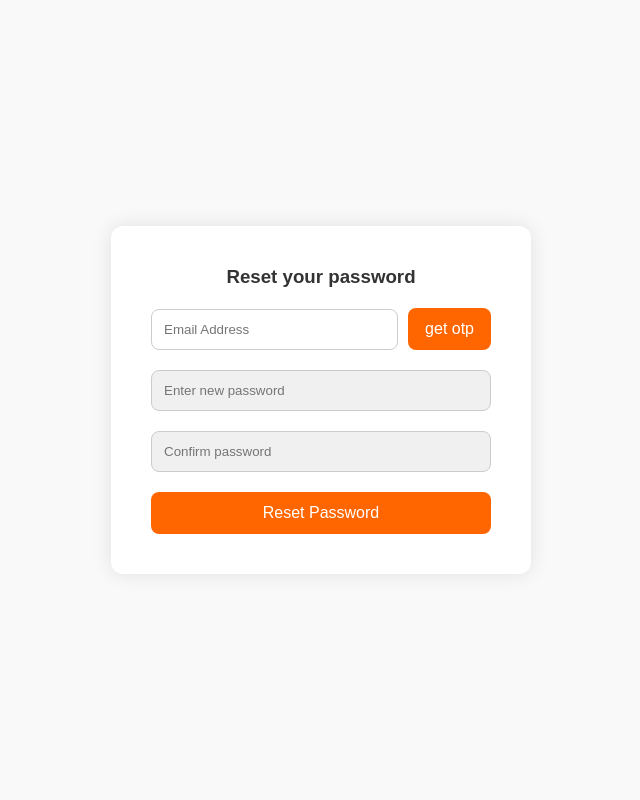
After one commit to Anit-Paul/Bondly, a Django app: page /forgetPassword/ in a window 1280 px wide. The commit adds this page. Shown: the whole page, without its empty margins (319-959 px from the left). Run offline with Django 5.2, Linux system fonts and the light colour scheme.

Commit message:
frontend added for Forget password

```diff
--- /dev/null
+++ b/connectMe/authentication/static/forgetPassword.css
@@ -0,0 +1,135 @@
+/* Reset & base styles */
+* {
+  margin: 0;
+  padding: 0;
+  box-sizing: border-box;
+  font-family: Arial, sans-serif;
+}
+
+body {
+  background-color: #f9f9f9;
+  height: 100vh;
+  display: flex;
+  justify-content: center;
+  align-items: center;
+}
+
+.container {
+  background-color: #fff;
+  padding: 40px;
+  border-radius: 12px;
+  box-shadow: 0 0 20px rgba(0,0,0,0.1);
+  width: 100%;
+  max-width: 420px;
+  text-align: center;
+}
+
+h3 {
+  margin-bottom: 20px;
+  color: #333;
+}
+
+/* Form layout */
+form {
+  display: flex;
+  flex-direction: column;
+  gap: 20px;
+}
+
+/* Email + Send OTP section */
+.mail {
+  display: flex;
+  align-items: center;
+  gap: 10px;
+}
+
+.mail input.email {
+  flex: 1 1 75%;
+  padding: 12px;
+  border-radius: 8px;
+  border: 1px solid #ccc;
+  transition: border-color 0.3s ease;
+}
+
+.mail input.email:hover {
+  border-color: #3399ff;
+}
+
+.mail input.email:focus {
+  outline: none;
+  border-color: #ff6600;
+}
+
+/* Send OTP button */
+.mail button.send {
+  flex: 1 1 25%;
+  padding: 12px;
+  background-color: #ff6600;
+  color: white;
+  border: none;
+  border-radius: 8px;
+  font-size: 16px;
+  cursor: pointer;
+  transition: background-color 0.3s ease;
+}
+
+.mail button.send:hover {
+  background-color: #ee843e;
+}
+
+.mail button.send:disabled {
+  background-color: #ccc;
+  color: #666;
+  cursor: not-allowed;
+  opacity: 0.7;
+}
+
+/* Password inputs */
+input.password1,
+input.password2 {
+  width: 100%;
+  padding: 12px;
+  border-radius: 8px;
+  border: 1px solid #ccc;
+  transition: border-color 0.3s ease;
+}
+
+input.password1:hover,
+input.password2:hover {
+  border-color: #3399ff;
+}
+
+input.password1:focus,
+input.password2:focus {
+  outline: none;
+  border-color: #ff6600;
+}
+
+input:disabled {
+  background-color: #f0f0f0;
+  color: #aaa;
+  cursor: not-allowed;
+}
+
+/* Reset password button */
+button.forgetPassword {
+  padding: 12px;
+  background-color: #ff6600;
+  color: white;
+  border: none;
+  border-radius: 8px;
+  font-size: 16px;
+  cursor: pointer;
+  transition: background-color 0.3s ease;
+}
+
+button.forgetPassword:hover {
+  background-color: #ee843e;
+}
+
+button.forgetPassword:disabled {
+  background-color: #ccc;
+  color: #666;
+  cursor: not-allowed;
+  opacity: 0.7;
+}
--- /dev/null
+++ b/connectMe/authentication/templates/forgetPassword.html
@@ -0,0 +1,50 @@
+{% load static %}
+<!DOCTYPE html>
+<html lang="en">
+  <head>
+    <meta charset="UTF-8" />
+    <meta name="viewport" content="width=device-width, initial-scale=1" />
+    <title>connectMe</title>
+    <link rel="stylesheet" href="{% static 'forgetPassword.css' %}" />
+  </head>
+
+  <body>
+    <div class="container">
+      <h3>Reset your password</h3>
+
+      <form method="post" action="">
+        {% csrf_token %}
+        <div class="mail">
+          <input
+            type="email"
+            class="email"
+            placeholder="Email Address"
+            name="email"
+            required
+          />
+          <button class="send">get otp</button>
+        </div>
+
+        <input
+          type="password"
+          class="password1"
+          placeholder="Enter new password"
+          name="password"
+          required
+          disabled
+        />
+        <input
+          type="password"
+          class="password2"
+          placeholder="Confirm password"
+          name="Confirm password"
+          required
+          disabled
+        />
+        <button type="submit" class="forgetPassword">Reset Password</button>
+      </form>
+    </div>
+
+    <script src="{% static 'forgetPassword.js' %}?v=2"></script>
+  </body>
+</html>
--- a/connectMe/authentication/templates/login.html
+++ b/connectMe/authentication/templates/login.html
@@ -21,7 +21,7 @@
             <button type="submit" class="login">Login</button>
         </form>
         <br>
-        <a href="#">Forget Password?</a>
+        <a href="{% url 'forgetPassword' %}">Forget Password?</a>
     </div>
 
     <script src="{% static 'login.js' %}?v=2"></script>
--- a/connectMe/authentication/templates/signup.html
+++ b/connectMe/authentication/templates/signup.html
@@ -33,7 +33,7 @@
             <button type="submit" class="signin">signin</button>
         </form>
         <br>
-        <p>Already have an account? <a href="#">Log in</a></p>
+        <p>Already have an account? <a href="{% url 'login' %}">Log in</a></p>
     </div>
 
     <script src="{% static 'signup.js' %}?v=2"></script>
--- a/connectMe/authentication/urls.py
+++ b/connectMe/authentication/urls.py
@@ -3,5 +3,6 @@ from django.urls import path,include
 from .views import *
 urlpatterns = [
     path('',login,name='login'),
-    path('signup/',signup,name='signup')
+    path('signup/',signup,name='signup'),
+    path('forgetPassword/',forgetPassword,name='forgetPassword')
 ]
--- a/connectMe/authentication/views.py
+++ b/connectMe/authentication/views.py
@@ -5,3 +5,6 @@ def login(request):
 
 def signup(request):
     return render(request,'signup.html')
+
+def forgetPassword(request):
+    return render(request,'forgetPassword.html')
```
Also changed, not shown: connectMe/authentication/static/forgetPassword.js (added).
